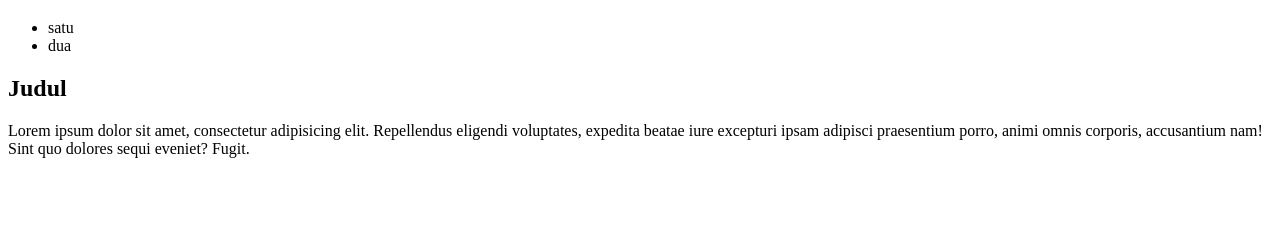
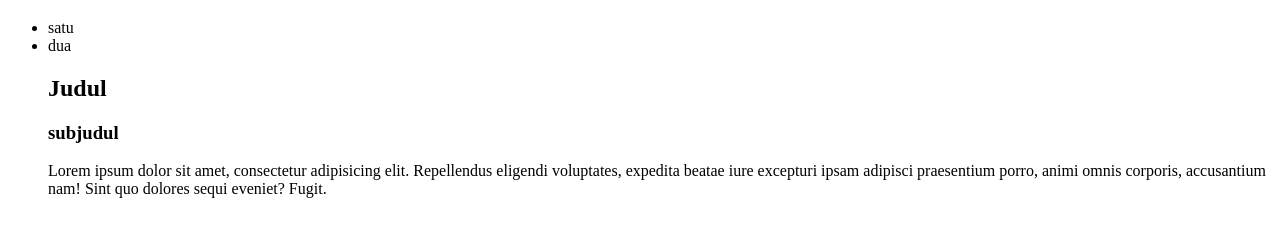
Before and after one commit to yogisaputra92/latihangit, a plain HTML site: page index.html in a window 1280 px wide. Shown: the part 61-298 px from the top of the page. Drawn offline with Linux system fonts and the light colour scheme.

Commit message:
menambahkan H2

```diff
--- a/index.html
+++ b/index.html
@@ -10,10 +10,9 @@
     <ul>
         <li>satu</li>
         <li>dua</li>
-    </ul>
-
     <article>
         <h1> Judul</h1>
+        <h3>subjudul</h3>
         <p>Lorem ipsum dolor sit amet, consectetur adipisicing elit. Repellendus eligendi voluptates, expedita beatae iure excepturi ipsam adipisci praesentium porro, animi omnis corporis, accusantium nam! Sint quo dolores sequi eveniet? Fugit.</p>
     </article>
 </body>
```
